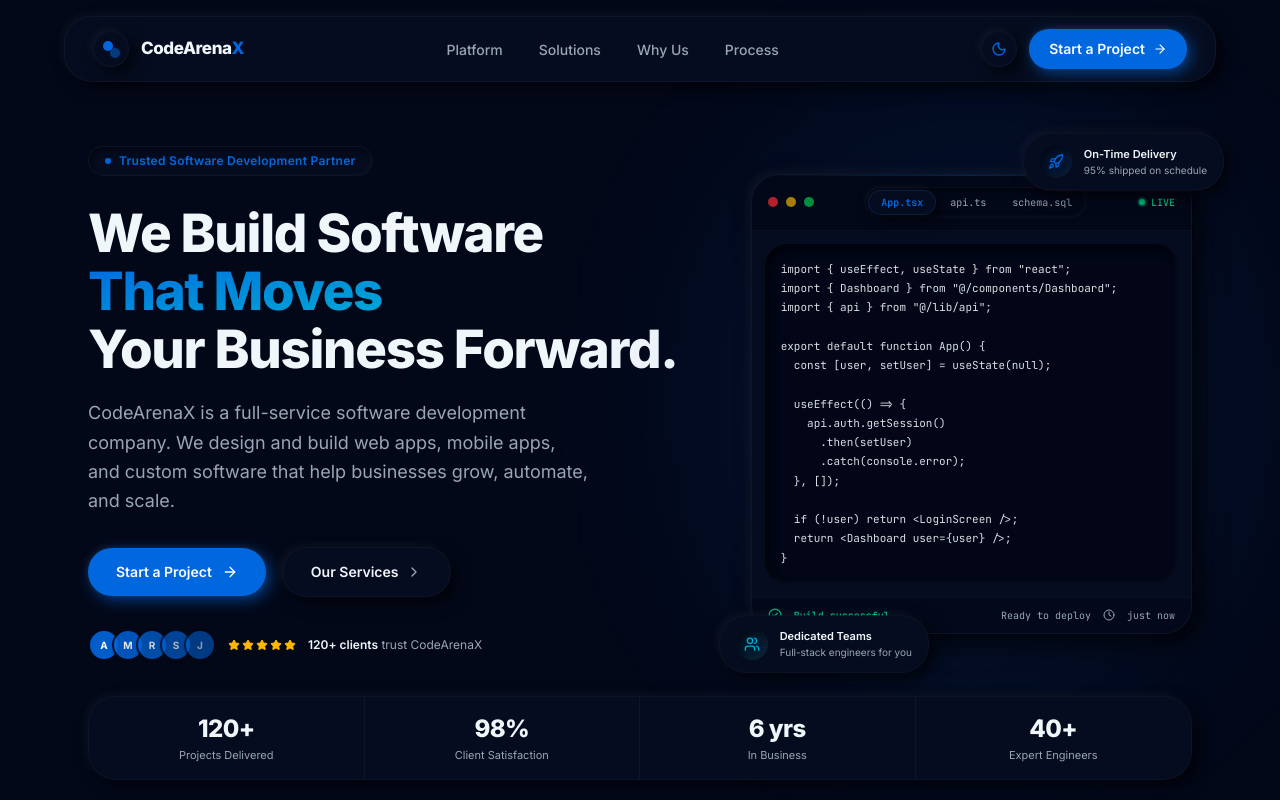
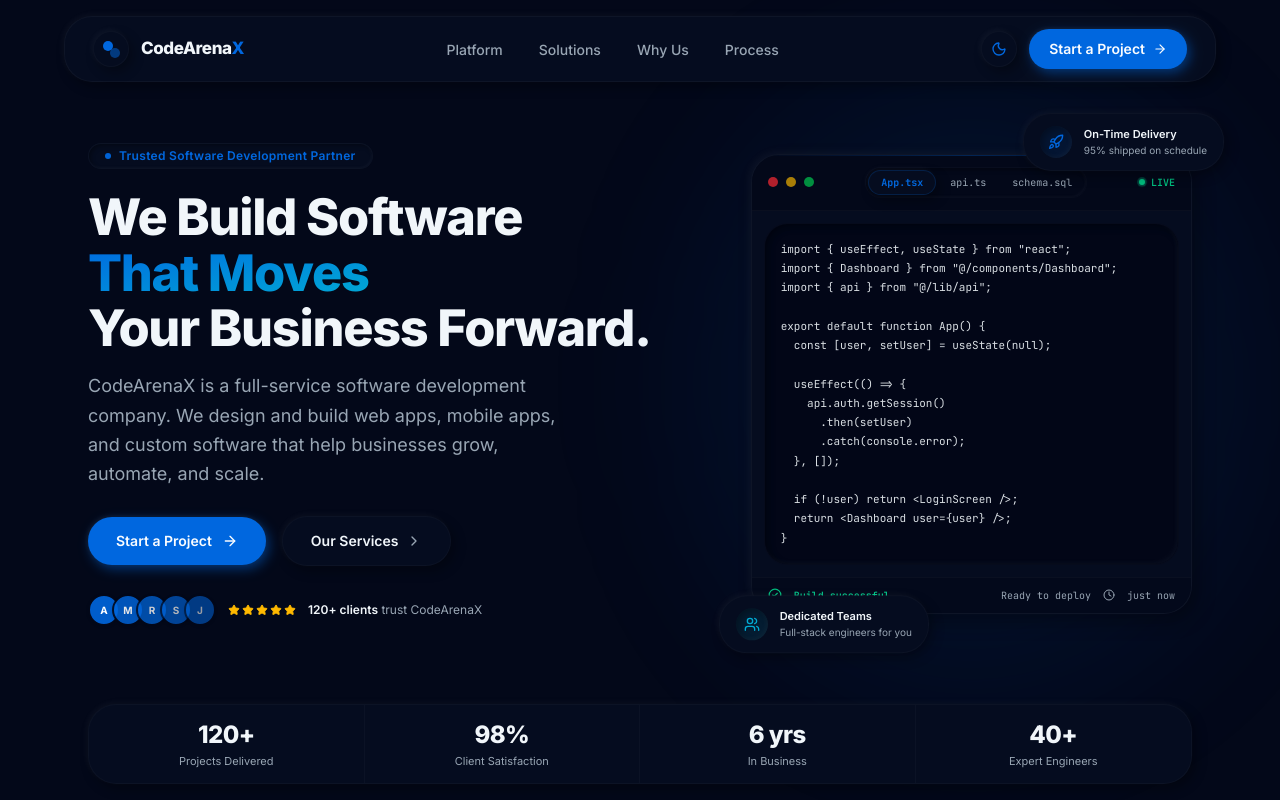
Before and after one commit to naims6/codearenaX, a Next.js app: page / in a window 1280 px wide. Shown: the top 800 px of the page. Built offline with nearby package versions, Linux system fonts and the light colour scheme.

Commit message:
feat: refine neumorphism styles and adjust hero section layout

```diff
--- a/src/app/globals.css
+++ b/src/app/globals.css
@@ -53,67 +53,59 @@
   --primary-muted:      oklch(0.54 0.20 258 / 0.12);
 
   /* Light background & card */
-  --background:      oklch(0.955 0.012 240);
+  --background:      oklch(0.96 0.01 240);
   --foreground:      oklch(0.22 0.055 262);
-  --card:            oklch(0.968 0.010 242);
+  --card:            oklch(0.975 0.008 242);
   --card-foreground: oklch(0.22 0.055 262);
-  --popover:         oklch(0.968 0.010 242);
+  --popover:         oklch(0.975 0.008 242);
   --popover-foreground: oklch(0.22 0.055 262);
 
-  --secondary:            oklch(0.940 0.018 245);
+  --secondary:            oklch(0.945 0.015 245);
   --secondary-foreground: oklch(0.30 0.06 262);
-  --muted:                oklch(0.935 0.016 244);
+  --muted:                oklch(0.94 0.014 244);
   --muted-foreground:     oklch(0.50 0.035 255);
-  --accent:               oklch(0.928 0.026 245);
+  --accent:               oklch(0.93 0.02 245);
   --accent-foreground:    oklch(0.30 0.06 262);
   --destructive:          oklch(0.577 0.245 27.325);
   --destructive-foreground: oklch(0.99 0.005 240);
-  --border:               oklch(0.905 0.020 245);
-  --input:                oklch(0.905 0.020 245);
+  --border:               oklch(0.91 0.015 245);
+  --input:                oklch(0.91 0.015 245);
   --ring:                 oklch(0.54 0.20 258);
-  --surface:              oklch(0.960 0.015 243);
-  --surface-2:            oklch(0.945 0.020 244);
+  --surface:              oklch(0.965 0.01 243);
+  --surface-2:            oklch(0.95 0.015 244);
   --indigo-soft:          oklch(0.60 0.14 275);
   --cyan-soft:            oklch(0.68 0.14 220);
 
-  /* Light Neumorphism Shadows */
-  --neu-light:  oklch(1 0 0 / 0.95);
-  --neu-dark:   color-mix(in oklab, oklch(0.58 0.12 260) 18%, transparent);
+  /* Subtle Light Neumorphism Shadows */
+  --neu-light:  rgba(255, 255, 255, 0.95);
+  --neu-dark:   rgba(37, 99, 235, 0.08);
 
   --shadow-neu-raised:
-    6px 6px 14px var(--neu-dark),
-    -4px -4px 10px var(--neu-light);
+    4px 5px 10px var(--neu-dark),
+    -3px -3px 8px var(--neu-light);
   --shadow-neu-raised-lg:
-    10px 12px 24px var(--neu-dark),
-    -6px -8px 16px var(--neu-light);
+    6px 8px 16px var(--neu-dark),
+    -4px -4px 12px var(--neu-light);
   --shadow-neu-inset:
-    inset 4px 4px 10px var(--neu-dark),
-    inset -3px -3px 8px var(--neu-light);
+    inset 3px 3px 7px var(--neu-dark),
+    inset -2px -2px 5px var(--neu-light);
   --shadow-neu-inset-sm:
-    inset 2px 2px 6px var(--neu-dark),
-    inset -2px -2px 5px var(--neu-light);
-
-  /* Hero Light Theme */
-  --hero-bg:     oklch(0.955 0.012 240);
-  --hero-bg-2:   oklch(0.94 0.015 242);
-  --hero-fg:     oklch(0.20 0.055 262);
-  --hero-muted:  oklch(0.48 0.035 255);
-  --hero-accent: oklch(0.54 0.20 258);
-  --hero-line:   rgba(37, 99, 235, 0.15);
+    inset 2px 2px 4px var(--neu-dark),
+    inset -1px -1px 3px var(--neu-light);
 
   --shadow-blue-glow:
-    4px 4px 14px oklch(0.54 0.20 258 / 0.45),
-    -1px -1px 5px rgba(255,255,255,0.8);
+    3px 4px 12px oklch(0.54 0.20 258 / 0.35),
+    -1px -1px 4px rgba(255,255,255,0.8);
   --shadow-blue-glow-lg:
-    6px 6px 20px oklch(0.54 0.20 258 / 0.60),
-    -1px -1px 5px rgba(255,255,255,0.8);
+    5px 6px 16px oklch(0.54 0.20 258 / 0.50),
+    -1px -1px 4px rgba(255,255,255,0.8);
 }
 
 /* ═══════════════════════════════════════════════════
    DARK MODE TOKENS (.dark)
 ═══════════════════════════════════════════════════ */
 .dark {
-  /* Dark background & card */
+  /* Soft dark background & card */
   --background:      oklch(0.14 0.040 263);
   --foreground:      oklch(0.97 0.008 250);
   --card:            oklch(0.16 0.042 264);
@@ -127,42 +119,34 @@
   --muted-foreground:     oklch(0.72 0.025 250);
   --accent:               oklch(0.20 0.050 264);
   --accent-foreground:    oklch(0.97 0.008 250);
-  --border:               rgba(255, 255, 255, 0.08);
-  --input:                rgba(255, 255, 255, 0.08);
+  --border:               rgba(255, 255, 255, 0.07);
+  --input:                rgba(255, 255, 255, 0.07);
   --surface:              oklch(0.13 0.038 263);
   --surface-2:            oklch(0.11 0.032 264);
 
-  /* Dark Neumorphism Shadows */
-  --neu-light:  rgba(255, 255, 255, 0.045);
-  --neu-dark:   rgba(0, 0, 0, 0.65);
+  /* Subtle Dark Neumorphism Shadows (Toned Down & Softened) */
+  --neu-light:  rgba(255, 255, 255, 0.04);
+  --neu-dark:   rgba(0, 0, 0, 0.32);
 
   --shadow-neu-raised:
-    6px 6px 16px var(--neu-dark),
+    4px 5px 12px var(--neu-dark),
+    -2px -2px 6px var(--neu-light);
+  --shadow-neu-raised-lg:
+    6px 8px 18px var(--neu-dark),
     -3px -3px 8px var(--neu-light);
-  --shadow-neu-raised-lg:
-    10px 12px 24px var(--neu-dark),
-    -4px -4px 10px var(--neu-light);
   --shadow-neu-inset:
-    inset 4px 4px 10px var(--neu-dark),
-    inset -2px -2px 6px var(--neu-light);
+    inset 3px 3px 7px var(--neu-dark),
+    inset -2px -2px 5px var(--neu-light);
   --shadow-neu-inset-sm:
-    inset 2px 2px 6px var(--neu-dark),
-    inset -1px -1px 4px var(--neu-light);
-
-  /* Hero Dark Theme */
-  --hero-bg:     oklch(0.14 0.040 263);
-  --hero-bg-2:   oklch(0.11 0.030 264);
-  --hero-fg:     oklch(0.97 0.008 250);
-  --hero-muted:  oklch(0.72 0.025 250);
-  --hero-accent: oklch(0.65 0.17 258);
-  --hero-line:   rgba(255, 255, 255, 0.12);
+    inset 2px 2px 4px var(--neu-dark),
+    inset -1px -1px 3px var(--neu-light);
 
   --shadow-blue-glow:
-    4px 4px 14px oklch(0.54 0.20 258 / 0.55),
-    -1px -1px 5px rgba(255,255,255,0.07);
+    3px 4px 12px oklch(0.54 0.20 258 / 0.45),
+    -1px -1px 4px rgba(255,255,255,0.06);
   --shadow-blue-glow-lg:
-    6px 6px 20px oklch(0.54 0.20 258 / 0.70),
-    -1px -1px 5px rgba(255,255,255,0.06);
+    5px 6px 16px oklch(0.54 0.20 258 / 0.60),
+    -1px -1px 4px rgba(255,255,255,0.05);
 }
 
 /* ═══════════════════════════════════════════════════
@@ -191,7 +175,7 @@
 }
 
 /* ═══════════════════════════════════════════════════
-   NEUMORPHISM UTILITIES (Works in Light & Dark)
+   NEUMORPHISM UTILITIES
 ═══════════════════════════════════════════════════ */
 @utility neu-raised {
   background: var(--color-card);
@@ -217,7 +201,7 @@
 
 @utility neu-hover {
   &:hover {
-    transform: translateY(-5px);
+    transform: translateY(-4px);
     box-shadow: var(--shadow-neu-raised-lg);
   }
 }
@@ -234,7 +218,7 @@
   }
   &:active {
     transform: translateY(0px);
-    box-shadow: inset 2px 2px 6px rgba(0,0,0,0.3), inset -1px -1px 4px rgba(255,255,255,0.1);
+    box-shadow: inset 2px 2px 5px rgba(0,0,0,0.35), inset -1px -1px 3px rgba(255,255,255,0.1);
   }
 }
 
@@ -259,7 +243,6 @@
   box-shadow: var(--shadow-neu-inset);
 }
 
-/* Alias for dark-neu compatibility */
 @utility dark-neu-raised {
   box-shadow: var(--shadow-neu-raised);
 }
@@ -300,16 +283,16 @@
 
 @keyframes float-y {
   0%, 100% { transform: translateY(0); }
-  50%      { transform: translateY(-10px); }
+  50%      { transform: translateY(-8px); }
 }
 
 @keyframes float-y-slow {
   0%, 100% { transform: translateY(0); }
-  50%      { transform: translateY(-8px); }
+  50%      { transform: translateY(-6px); }
 }
 
 @keyframes hero-entrance {
-  from { opacity: 0; transform: translateY(20px); }
+  from { opacity: 0; transform: translateY(16px); }
   to   { opacity: 1; transform: translateY(0); }
 }
 
--- a/src/components/pages/Home/Hero/Hero.tsx
+++ b/src/components/pages/Home/Hero/Hero.tsx
@@ -17,12 +17,12 @@ export function Hero() {
   return (
     <section
       id="top"
-      className="relative flex h-[100svh] min-h-[720px] max-h-[1080px] w-full flex-col justify-between overflow-hidden bg-background pt-24 pb-5 sm:pt-28 transition-colors duration-400"
+      className="relative flex h-[100svh] min-h-[660px] max-h-[1000px] w-full flex-col justify-between overflow-hidden bg-background pt-20 pb-4 sm:pt-24 lg:pt-16 transition-colors duration-400"
     >
       {/* ── Background ambient glows ────────────────────── */}
-      <div className="hero-orb pointer-events-none absolute left-[8%] top-[18%] -z-20 size-[400px] rounded-full bg-primary/10 blur-[130px]" />
-      <div className="hero-orb-2 pointer-events-none absolute bottom-[10%] right-[5%] -z-20 size-[360px] rounded-full bg-cyan-soft/15 blur-[110px]" />
-      <div className="hero-pulse pointer-events-none absolute left-[55%] top-[55%] -z-20 size-[260px] rounded-full bg-indigo-soft/10 blur-[90px]" />
+      <div className="hero-orb pointer-events-none absolute left-[8%] top-[15%] -z-20 size-[380px] rounded-full bg-primary/10 blur-[130px]" />
+      <div className="hero-orb-2 pointer-events-none absolute bottom-[10%] right-[5%] -z-20 size-[340px] rounded-full bg-cyan-soft/15 blur-[110px]" />
+      <div className="hero-pulse pointer-events-none absolute left-[55%] top-[50%] -z-20 size-[240px] rounded-full bg-indigo-soft/10 blur-[90px]" />
 
       {/* Dot grid */}
       <div
@@ -34,25 +34,25 @@ export function Hero() {
       />
 
       {/* Accent line */}
-      <div className="hero-line-pulse pointer-events-none absolute top-[30%] left-0 right-0 -z-10 h-px bg-gradient-to-r from-transparent via-primary/20 to-transparent" />
+      <div className="hero-line-pulse pointer-events-none absolute top-[28%] left-0 right-0 -z-10 h-px bg-gradient-to-r from-transparent via-primary/20 to-transparent" />
 
       {/* ── Content ─────────────────────────────────────── */}
       <div className="relative mx-auto flex w-full max-w-6xl flex-1 items-center px-4 sm:px-6">
-        <div className="grid w-full items-center gap-10 lg:grid-cols-12 lg:gap-8">
+        <div className="grid w-full items-center gap-8 lg:grid-cols-12 lg:gap-8">
 
           {/* Left — copy */}
           <div className="lg:col-span-7 flex flex-col justify-center">
 
             {/* Eyebrow — neumorphic inset pill */}
             <div className="hero-entrance opacity-0">
-              <span className="inline-flex items-center gap-2 rounded-full px-4 py-1.5 text-xs font-semibold tracking-wide text-primary border border-border/40 neu-inset-sm bg-card">
+              <span className="inline-flex items-center gap-2 rounded-full px-4 py-1 text-xs font-semibold tracking-wide text-primary border border-border/40 neu-inset-sm bg-card">
                 <span className="size-1.5 rounded-full bg-primary animate-pulse" />
                 Trusted Software Development Partner
               </span>
             </div>
 
             {/* Headline */}
-            <h1 className="hero-entrance delay-100 opacity-0 mt-7 text-[2.1rem] font-extrabold leading-[1.1] tracking-tight text-foreground sm:text-5xl lg:text-[3rem] xl:text-[3.3rem]">
+            <h1 className="hero-entrance delay-100 opacity-0 mt-5 text-[2.1rem] font-extrabold leading-[1.1] tracking-tight text-foreground sm:text-5xl lg:text-[2.85rem] xl:text-[3.15rem]">
               We Build Software{" "}
               <span className="bg-gradient-to-br from-primary via-primary-light to-cyan-soft bg-clip-text text-transparent">
                 That Moves
@@ -62,12 +62,12 @@ export function Hero() {
             </h1>
 
             {/* Description */}
-            <p className="hero-entrance delay-200 opacity-0 mt-5 max-w-[500px] text-base leading-relaxed text-muted-foreground lg:text-lg">
+            <p className="hero-entrance delay-200 opacity-0 mt-4 max-w-[490px] text-base leading-relaxed text-muted-foreground lg:text-lg">
               CodeArenaX is a full-service software development company. We design and build web apps, mobile apps, and custom software that help businesses grow, automate, and scale.
             </p>
 
             {/* CTAs */}
-            <div className="hero-entrance delay-300 opacity-0 mt-8 flex flex-wrap items-center gap-4">
+            <div className="hero-entrance delay-300 opacity-0 mt-7 flex flex-wrap items-center gap-4">
               {/* Primary — blue neumorphic raised */}
               <Link
                 href="#contact"
@@ -89,7 +89,7 @@ export function Hero() {
             </div>
 
             {/* Social proof */}
-            <div className="hero-entrance delay-400 opacity-0 mt-8 flex items-center gap-3">
+            <div className="hero-entrance delay-400 opacity-0 mt-7 flex items-center gap-3">
               <div className="flex -space-x-2">
                 {avatarLetters.map((letter, i) => (
                   <div
@@ -126,7 +126,7 @@ export function Hero() {
             <div
               key={i}
               className={cn(
-                "flex flex-col items-center justify-center py-4 px-4 text-center",
+                "flex flex-col items-center justify-center py-3.5 px-4 text-center",
                 i < 3 ? "border-r border-border/40" : "",
               )}
             >
```
